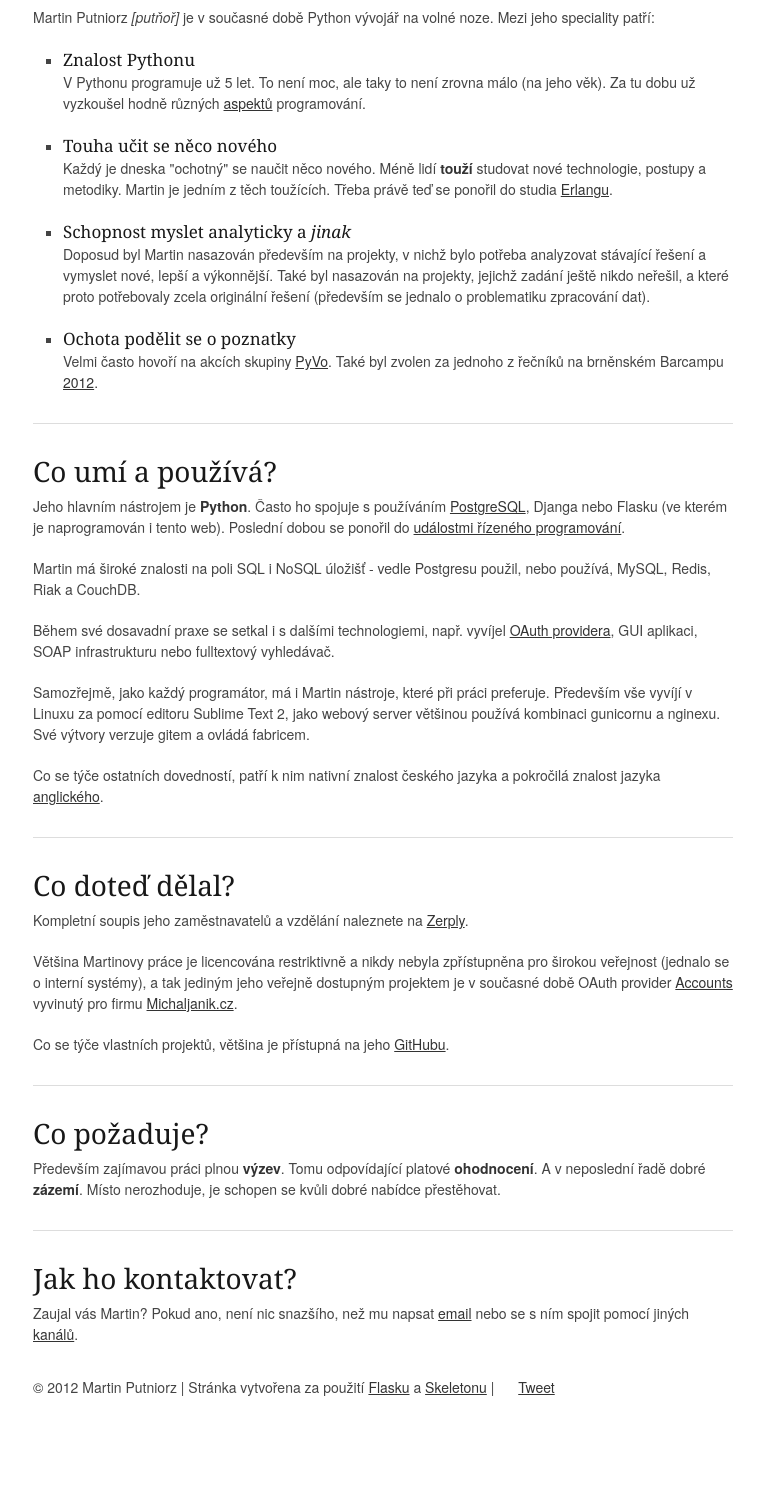
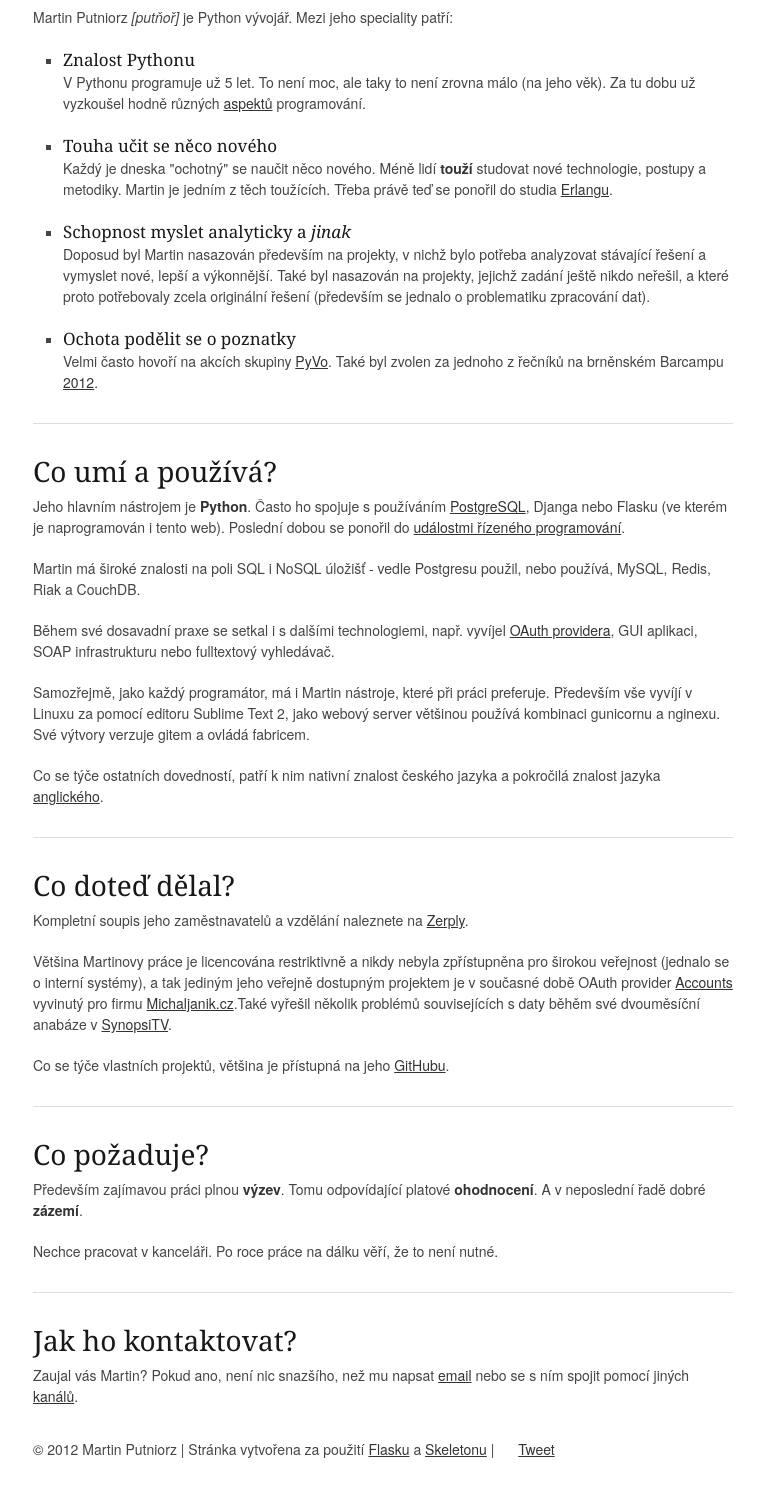
Before and after one commit to sputnikus/cover-letter, a Flask app: page /cz in a window 1280 px wide. Shown: the part 302-1794 px from the top of the page, without its empty margins (377-1141 px from the left). Before the commit the page ends 1698 px from the top, so only its background shows below. Run offline with Flask 2, Linux system fonts and the light colour scheme.

Commit message:
Modify and refresh some text in the templates

```diff
--- a/templates/czech.html
+++ b/templates/czech.html
@@ -23,7 +23,7 @@
         <hr class="large"/>
         <div class="doc-section" id="Who">
             <h3>Kdo to je?</h3>
-            <p>Martin Putniorz <em>[putňoř]</em> je v současné době Python vývojář na volné noze. Mezi jeho speciality patří:</p>
+            <p>Martin Putniorz <em>[putňoř]</em> je  Python vývojář. Mezi jeho speciality patří:</p>
             <ul class="square">
                 <li>
                     <h5>Znalost Pythonu</h5>
@@ -56,13 +56,14 @@
         <div class="doc-section" id="Where">
             <h3>Co doteď dělal?</h3>
             <p>Kompletní soupis jeho zaměstnavatelů a vzdělání naleznete na <a href="http://zerp.ly/sputnikus" target="_blank">Zerply</a>.</p>
-            <p>Většina Martinovy práce je licencována restriktivně a nikdy nebyla zpřístupněna pro širokou veřejnost (jednalo se o interní systémy), a tak jediným jeho veřejně dostupným projektem je v současné době OAuth provider <a href="https://accounts.legadino.com/" target="_blank">Accounts</a> vyvinutý pro firmu <a href="http://www.michaljanik.cz/" target="_blank">Michaljanik.cz</a>.</p>
+            <p>Většina Martinovy práce je licencována restriktivně a nikdy nebyla zpřístupněna pro širokou veřejnost (jednalo se o interní systémy), a tak jediným jeho veřejně dostupným projektem je v současné době OAuth provider <a href="https://accounts.legadino.com/" target="_blank">Accounts</a> vyvinutý pro firmu <a href="http://www.michaljanik.cz/" target="_blank">Michaljanik.cz</a>.Také vyřešil několik problémů souvisejících s daty běhěm své dvouměsíční anabáze v <a href="http://www.synopsi.tv/">SynopsiTV</a>.</p>
             <p>Co se týče vlastních projektů, většina je přístupná na jeho <a href="https://github.com/sputnikus" target="_blank">GitHubu</a>.</p>
         </div>
         <hr />
         <div class="doc-section" id="Want">
             <h3>Co požaduje?</h3>
-            <p>Především zajímavou práci plnou <strong>výzev</strong>. Tomu odpovídající platové <strong>ohodnocení</strong>. A v neposlední řadě dobré <strong>zázemí</strong>. Místo nerozhoduje, je schopen se kvůli dobré nabídce přestěhovat.</p>
+            <p>Především zajímavou práci plnou <strong>výzev</strong>. Tomu odpovídající platové <strong>ohodnocení</strong>. A v neposlední řadě dobré <strong>zázemí</strong>.</p>
+            <p>Nechce pracovat v kanceláři. Po roce práce na dálku věří, že to není nutné.</p>
         </div>
         <hr />
         <div class="doc-section" id="All">
```
Also changed, not shown: templates/english.html (+3 -2 lines).
